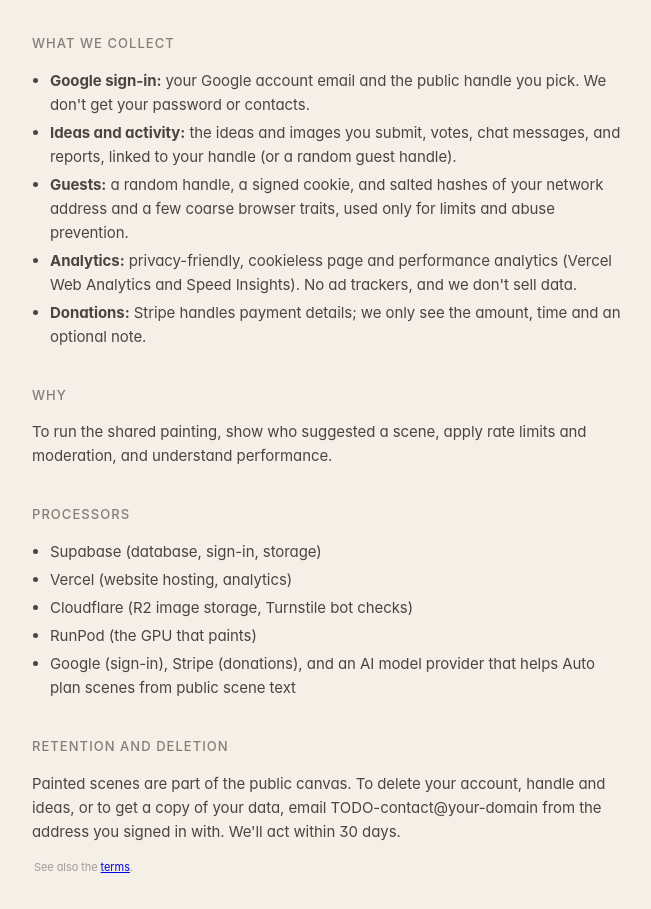
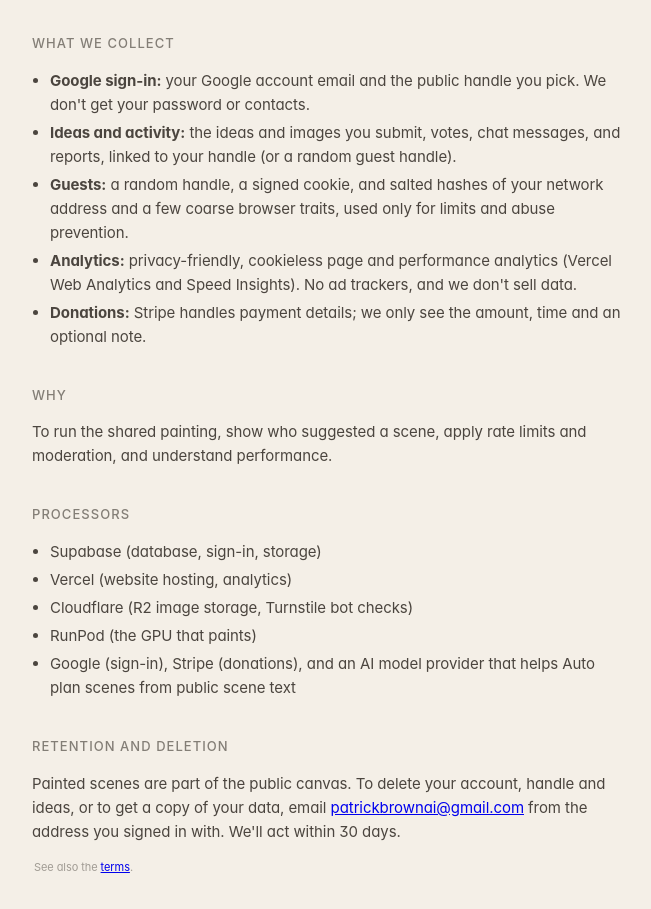
Before and after one commit to bicrick/infinite-tapestry, a plain HTML site: page static/privacy.html in a window 1280 px wide. Shown: the part 177-1086 px from the top of the page, without its empty margins (312-963 px from the left). Drawn offline with Linux system fonts and the light colour scheme; a script that the page names is missing; a web font is replaced by a local one.

Commit message:
Privacy/terms: real contact email

```diff
--- a/static/privacy.html
+++ b/static/privacy.html
@@ -40,7 +40,7 @@
     </ul>
 
     <h2>Retention and deletion</h2>
-    <p>Painted scenes are part of the public canvas. To delete your account, handle and ideas, or to get a copy of your data, email <span class="todo">TODO-contact@your-domain</span> from the address you signed in with. We'll act within 30 days.</p>
+    <p>Painted scenes are part of the public canvas. To delete your account, handle and ideas, or to get a copy of your data, email <a href="mailto:patrickbrownai@gmail.com">patrickbrownai@gmail.com</a> from the address you signed in with. We'll act within 30 days.</p>
 
     <p class="fine">See also the <a href="/terms">terms</a>.</p>
   </main>
```
Also changed, not shown: static/terms.html (+1 -1 lines).
